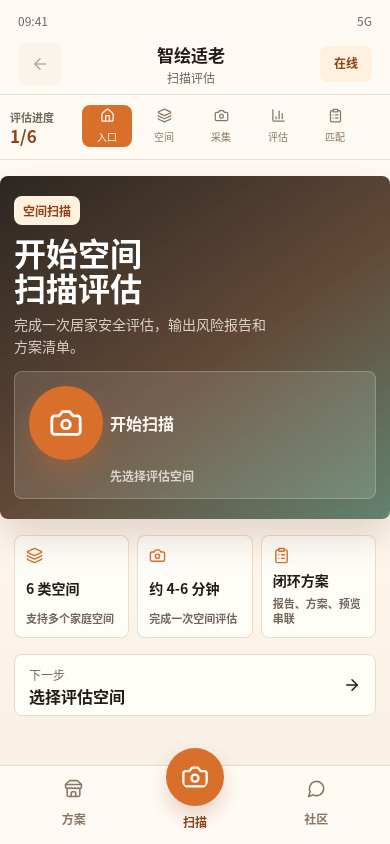
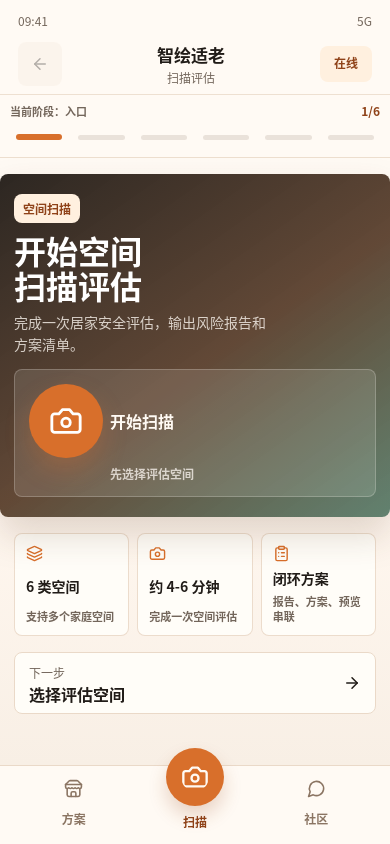
Before and after one commit to Batch-Li/web-demo, a React (Vite) app: page / in a window 390 px wide. Built offline with nearby package versions, Linux system fonts and the light colour scheme.

Commit message:
Refine scan completion and mobile flow

```diff
--- a/src/App.jsx
+++ b/src/App.jsx
@@ -244,20 +244,20 @@ function ProgressRail({ step, setStep }) {
   return (
     <nav className="progress-rail" aria-label="评估流程">
       <div className="progress-context">
-        <span>评估进度</span>
+        <span>当前阶段：{scanSteps[step].label}</span>
         <strong>{step + 1}/{scanSteps.length}</strong>
       </div>
       <div className="progress-track">
         {scanSteps.map((item, index) => {
-          const Icon = item.icon;
           return (
             <button
               key={item.key}
               className={index === step ? "active" : index < step ? "done" : ""}
+              aria-label={`切换到${item.label}`}
+              title={item.label}
               onClick={() => setStep(index)}
             >
-              <Icon size={15} />
-              <span>{item.label}</span>
+              <span aria-hidden="true" />
             </button>
           );
         })}
@@ -391,7 +391,15 @@ function ScanScreen({
   goNext
 }) {
   const completeTask = (taskId) => {
-    setCompletedTasks((current) => (current.includes(taskId) ? current : [...current, taskId]));
+    setCompletedTasks((current) => {
+      if (current.includes(taskId)) return current;
+
+      const next = [...current, taskId];
+      if (next.length >= tasks.length) {
+        navigator.vibrate?.(12);
+      }
+      return next;
+    });
   };
   const progress = Math.round((completedTasks.length / tasks.length) * 100);
   const previewImage = scanPreviewImages[currentSpace.id] ?? scanPreviewImages.bathroom;
@@ -418,6 +426,28 @@ function ScanScreen({
           </figcaption>
         </figure>
 
+        {captureComplete ? (
+          <section className="scan-complete-panel" aria-live="polite">
+            <div className="success-ring">
+              <CheckCircle2 size={30} />
+            </div>
+            <div className="scan-complete-copy">
+              <div className="complete-title-row">
+                <strong>采集完成</strong>
+                <span className="capture-done-pill">
+                  <CheckCircle2 size={16} />
+                  已完成
+                </span>
+              </div>
+              <p>已发现 {risks.length} 处关键风险，可进入风险分析和改造评估。</p>
+              <button className="primary-button full" onClick={goNext}>
+                查看风险分析
+                <Sparkles size={18} />
+              </button>
+            </div>
+          </section>
+        ) : (
+          <>
             <div className="capture-controls">
               <div>
                 <span>当前空间</span>
@@ -434,11 +464,13 @@ function ScanScreen({
                 <strong>{currentTask.title}</strong>
                 <small>{currentTask.target}</small>
               </div>
-          <button onClick={() => completeTask(currentTask.id)} disabled={captureComplete}>
-            {captureComplete ? <CheckCircle2 size={18} /> : <Camera size={18} />}
-            {captureComplete ? "已完成" : "拍摄"}
+              <button onClick={() => completeTask(currentTask.id)}>
+                <Camera size={18} />
+                拍摄
               </button>
             </div>
+          </>
+        )}
       </div>
 
       <header className="task-list-heading">
@@ -468,20 +500,12 @@ function ScanScreen({
         })}
       </div>
 
-      {captureComplete && (
-        <section className="scan-complete-panel" aria-live="polite">
-          <div className="success-ring">
-            <CheckCircle2 size={34} />
-          </div>
-          <strong>采集完成</strong>
-          <p>已发现 {risks.length} 处关键风险，可进入风险分析和改造评估。</p>
-        </section>
-      )}
-
+      {!captureComplete && (
         <button className="primary-button full" onClick={goNext} disabled={completedTasks.length < tasks.length}>
-        {captureComplete ? "查看风险分析" : "完成采集，查看风险"}
+          完成采集，查看风险
           <Sparkles size={18} />
         </button>
+      )}
     </section>
   );
 }
@@ -781,7 +805,8 @@ function MallScreen({
   );
 }
 
-function PlanPreviewScreen({ report, sampleCase, feedbackDelta, planItemIds, setActiveEntrance, setStep }) {
+function PlanPreviewScreen({ report, sampleCase, feedbackDelta, planItemIds, setStep }) {
+  const [confirmed, setConfirmed] = useState(false);
   const selectedProducts = products.filter((product) => planItemIds.includes(product.id));
   const previewProducts = selectedProducts.length ? selectedProducts : products.slice(0, 3);
   const expectedScore = Math.max(18, report.score - feedbackDelta.value);
@@ -802,6 +827,13 @@ function PlanPreviewScreen({ report, sampleCase, feedbackDelta, planItemIds, set
           <strong>{expectedScore}</strong>
         </div>
       </div>
+
+      {confirmed && (
+        <div className="preview-confirmed" role="status">
+          <CheckCircle2 size={18} />
+          <span>方案单已确认，可继续在方案商城查看商品和服务。</span>
+        </div>
+      )}
 
       <div className="preview-meta">
         <div>
@@ -856,9 +888,9 @@ function PlanPreviewScreen({ report, sampleCase, feedbackDelta, planItemIds, set
         <button className="secondary-button" onClick={() => setStep(4)}>
           调整清单
         </button>
-        <button className="primary-button" onClick={() => setActiveEntrance("mall")}>
-          去方案商城
-          <ArrowRight size={18} />
+        <button className="primary-button" onClick={() => setConfirmed(true)}>
+          {confirmed ? "已确认" : "确认方案单"}
+          <CheckCircle2 size={18} />
         </button>
       </div>
     </section>
--- a/src/styles.css
+++ b/src/styles.css
@@ -73,7 +73,7 @@ summary:focus-visible {
 
 .stage {
   display: grid;
-  grid-template-columns: minmax(360px, 430px);
+  grid-template-columns: minmax(340px, 390px);
   gap: 0;
   align-items: center;
   justify-content: center;
@@ -81,14 +81,14 @@ summary:focus-visible {
 }
 
 .phone-frame {
-  width: min(100%, 430px);
-  height: min(860px, calc(100vh - 56px));
-  min-height: 720px;
+  width: min(100%, 390px);
+  height: min(844px, calc(100vh - 48px));
+  min-height: 700px;
   overflow: hidden;
-  border: 10px solid #17211f;
-  border-radius: 32px;
+  border: 8px solid #17211f;
+  border-radius: 30px;
   background: var(--surface);
-  box-shadow: 0 24px 56px rgba(89, 58, 33, 0.18);
+  box-shadow: 0 22px 48px rgba(89, 58, 33, 0.2);
   display: flex;
   flex-direction: column;
 }
@@ -160,18 +160,18 @@ summary:focus-visible {
   position: relative;
   z-index: 3;
   display: grid;
-  grid-template-columns: auto minmax(0, 1fr);
-  gap: 10px;
-  align-items: center;
-  padding: 10px 14px 12px;
+  grid-template-columns: minmax(0, 1fr);
+  gap: 8px;
+  padding: 8px 14px 10px;
   border-bottom: 1px solid rgba(234, 217, 200, 0.84);
   background: rgba(255, 250, 244, 0.98);
 }
 
 .progress-context {
-  display: grid;
-  gap: 2px;
-  min-width: 62px;
+  display: flex;
+  align-items: center;
+  justify-content: space-between;
+  gap: 8px;
 }
 
 .progress-context span {
@@ -182,14 +182,14 @@ summary:focus-visible {
 
 .progress-context strong {
   color: var(--primary-dark);
-  font-size: 17px;
-  line-height: 1;
+  font-size: 12px;
+  line-height: 1.2;
 }
 
 .progress-track {
-  display: flex;
-  gap: 7px;
-  overflow-x: auto;
+  display: grid;
+  grid-template-columns: repeat(6, minmax(0, 1fr));
+  gap: 4px;
   scrollbar-width: none;
 }
 
@@ -198,31 +198,39 @@ summary:focus-visible {
 }
 
 .progress-rail button {
-  min-width: 54px;
-  min-height: 44px;
-  display: grid;
-  place-items: center;
-  gap: 2px;
-  border-radius: var(--radius);
+  min-width: 0;
+  min-height: 22px;
+  display: flex;
+  align-items: center;
+  border-radius: 999px;
   background: transparent;
-  color: #8a7563;
+  color: transparent;
   cursor: pointer;
 }
 
 .progress-rail button span {
-  max-width: 100%;
-  font-size: 11px;
-  white-space: nowrap;
+  width: 100%;
+  height: 5px;
+  display: block;
+  border-radius: 999px;
+  background: rgba(138, 117, 99, 0.18);
 }
 
 .progress-rail button.active {
-  color: #fffaf4;
+  background: transparent;
+}
+
+.progress-rail button.done {
+  background: transparent;
+}
+
+.progress-rail button.active span {
+  height: 6px;
   background: var(--primary);
 }
 
-.progress-rail button.done {
-  color: var(--safe);
-  background: var(--safe-soft);
+.progress-rail button.done span {
+  background: rgba(76, 114, 94, 0.55);
 }
 
 .screen {
@@ -1035,6 +1043,11 @@ summary:focus-visible {
   font-weight: 900;
 }
 
+.capture-status.done {
+  color: #ffffff !important;
+  background: var(--safe);
+}
+
 .toggle {
   display: inline-flex;
   align-items: center;
@@ -1124,9 +1137,18 @@ summary:focus-visible {
   cursor: pointer;
 }
 
-.current-capture-card button:disabled {
+.capture-done-pill {
+  min-width: 86px;
+  min-height: 44px;
+  display: inline-flex;
+  align-items: center;
+  justify-content: center;
+  gap: 6px;
+  border-radius: var(--radius);
+  color: #ffffff;
   background: var(--safe);
-  cursor: default;
+  font-size: 13px;
+  font-weight: 900;
 }
 
 .task-card {
@@ -1200,25 +1222,22 @@ summary:focus-visible {
 }
 
 .scan-complete-panel {
-  position: sticky;
-  bottom: 10px;
-  z-index: 4;
-  display: grid;
-  place-items: center;
-  gap: 8px;
-  margin: 16px 0 4px;
-  padding: 20px 16px;
+  display: grid;
+  grid-template-columns: auto 1fr;
+  align-items: center;
+  gap: 12px;
+  margin-top: 14px;
+  padding: 14px;
   border: 1px solid rgba(76, 114, 94, 0.18);
   border-radius: var(--radius);
-  background: var(--safe-soft);
-  box-shadow: 0 14px 24px rgba(76, 114, 94, 0.15);
+  background: rgba(242, 255, 243, 0.96);
   color: #315d3c;
-  text-align: center;
+  text-align: left;
 }
 
 .success-ring {
-  width: 68px;
-  height: 68px;
+  width: 48px;
+  height: 48px;
   display: grid;
   place-items: center;
   border-radius: 50%;
@@ -1228,13 +1247,39 @@ summary:focus-visible {
 }
 
 .scan-complete-panel strong {
-  font-size: 19px;
+  font-size: 17px;
 }
 
 .scan-complete-panel p {
-  margin: 0;
+  margin: 4px 0 0;
   color: #426b50;
-  line-height: 1.55;
+  font-size: 13px;
+  line-height: 1.45;
+}
+
+.scan-complete-copy {
+  display: grid;
+  gap: 8px;
+  min-width: 0;
+}
+
+.complete-title-row {
+  display: flex;
+  align-items: center;
+  justify-content: space-between;
+  gap: 10px;
+}
+
+.scan-complete-panel .capture-done-pill {
+  min-width: 72px;
+  min-height: 30px;
+  border-radius: var(--pill);
+  font-size: 12px;
+}
+
+.scan-complete-panel .primary-button {
+  min-height: 42px;
+  color: #ffffff;
 }
 
 .score-card {
@@ -2152,6 +2197,26 @@ blockquote {
   line-height: 1.45;
 }
 
+.preview-confirmed {
+  display: grid;
+  grid-template-columns: auto 1fr;
+  align-items: center;
+  gap: 10px;
+  margin: 12px 0;
+  padding: 12px;
+  border: 1px solid rgba(76, 114, 94, 0.18);
+  border-radius: var(--radius);
+  color: #315d3c;
+  background: var(--safe-soft);
+  font-size: 13px;
+  font-weight: 900;
+  line-height: 1.45;
+}
+
+.preview-confirmed svg {
+  color: var(--safe);
+}
+
 .preview-plan-list {
   display: grid;
   gap: 10px;
@@ -2474,16 +2539,16 @@ blockquote {
 @media (max-width: 420px) {
   .progress-rail {
     padding-inline: 10px;
-    grid-template-columns: auto minmax(0, 1fr);
+    grid-template-columns: minmax(0, 1fr);
   }
 
   .progress-rail button {
-    min-width: 50px;
-    min-height: 42px;
+    min-width: 0;
+    min-height: 20px;
   }
 
   .progress-rail button span {
-    font-size: 10px;
+    height: 5px;
   }
 
   .screen {
```
Also changed, not shown: 1 other file (tests, documents, lock files or other folders). Lines whose indentation alone changed are shown as unchanged.
